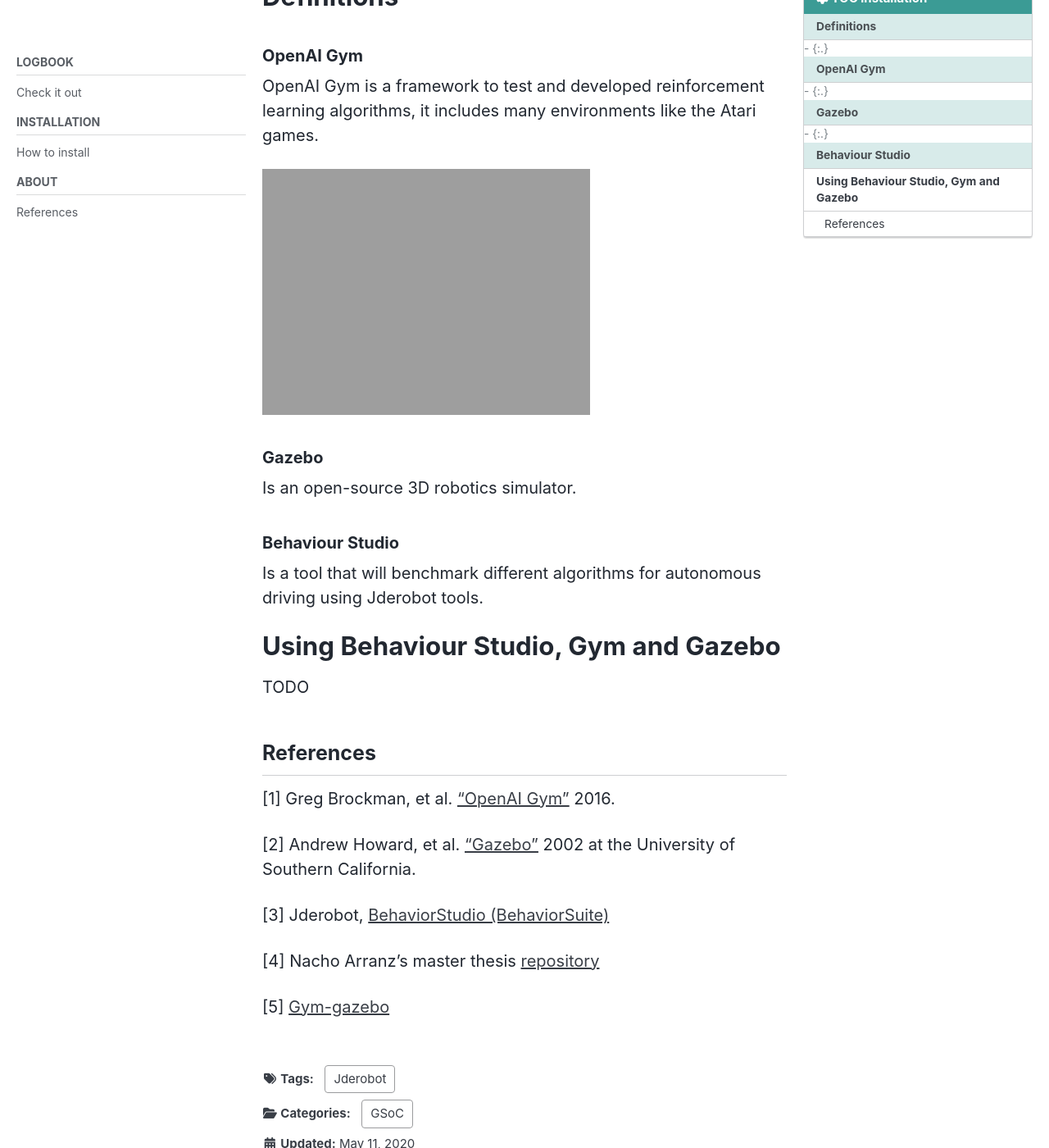
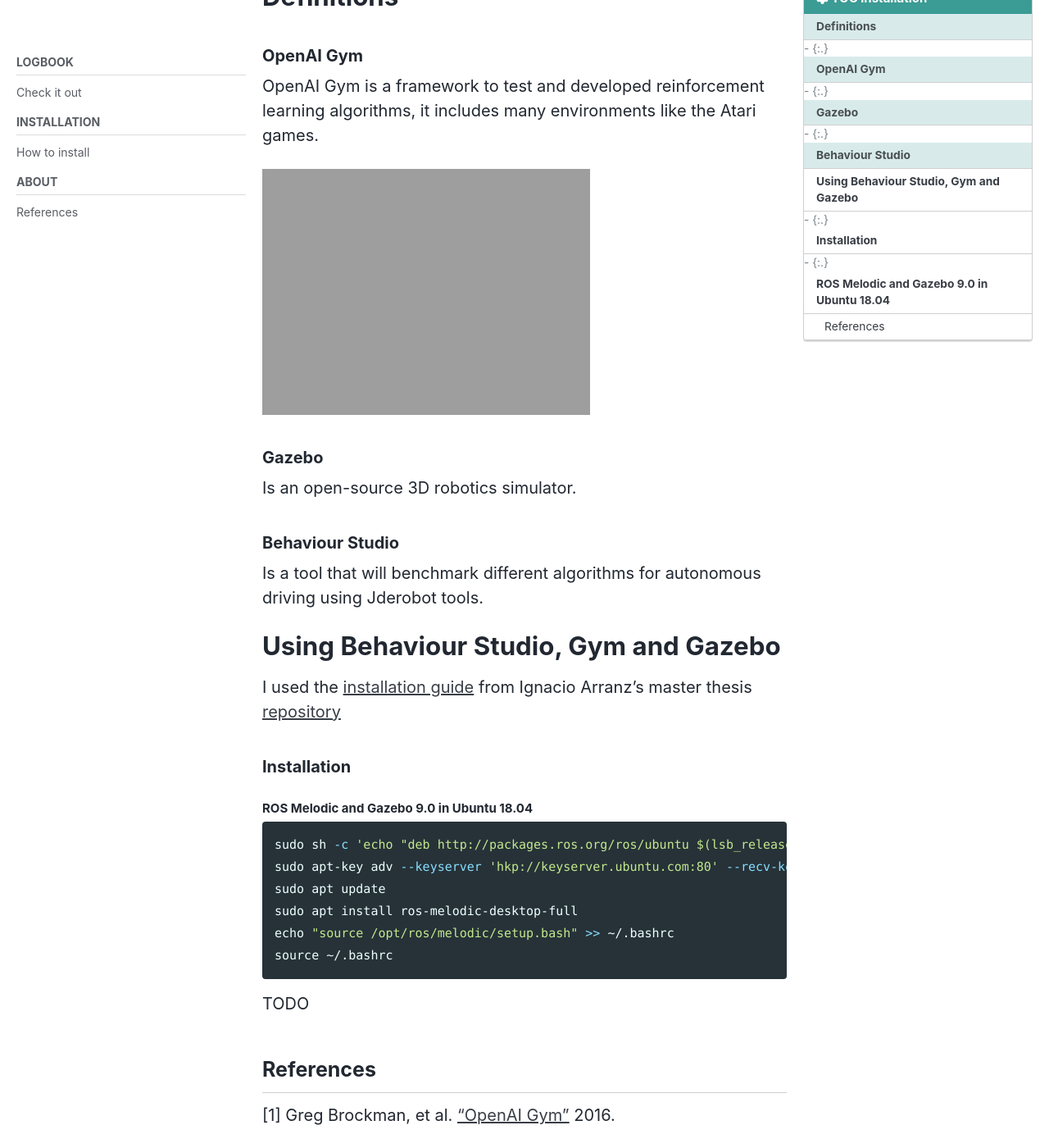
Before and after one commit to TheRoboticsClub/colab-gsoc2020-Diego_Charrez, a Jekyll site: the page built from docs/_posts/2020-05-11-Gym-Gazebo.md, in a window 1280 px wide and 1400 px high, scrolled down 213 px. Shown: the whole window at 82% size. Built offline with Jekyll 4.4.1, drawn with Linux system fonts in a browser that asks for light colours; cached includes are drawn as plain includes; nearby versions of some CDN libraries.

Commit message:
Added blog url to README and updated week 2 post

````diff
--- a/docs/_posts/2020-05-11-Gym-Gazebo.md
+++ b/docs/_posts/2020-05-11-Gym-Gazebo.md
@@ -37,6 +37,21 @@
 
 # Using Behaviour Studio, Gym and Gazebo
 
+I used the [installation guide](https://github.com/RoboticsLabURJC/2019-tfm-ignacio-arranz/tree/master/gym-gazebo) from Ignacio Arranz's master thesis [repository](https://github.com/RoboticsLabURJC/2019-tfm-ignacio-arranz)
+
+### Installation
+
+#### ROS Melodic and Gazebo 9.0 in Ubuntu 18.04
+
+```bash
+sudo sh -c 'echo "deb http://packages.ros.org/ros/ubuntu $(lsb_release -sc) main" > /etc/apt/sources.list.d/ros-latest.list'
+sudo apt-key adv --keyserver 'hkp://keyserver.ubuntu.com:80' --recv-key C1CF6E31E6BADE8868B172B4F42ED6FBAB17C654
+sudo apt update
+sudo apt install ros-melodic-desktop-full
+echo "source /opt/ros/melodic/setup.bash" >> ~/.bashrc
+source ~/.bashrc
+```
+
 TODO
 
 ## References
````
Also changed, not shown: README.md.
